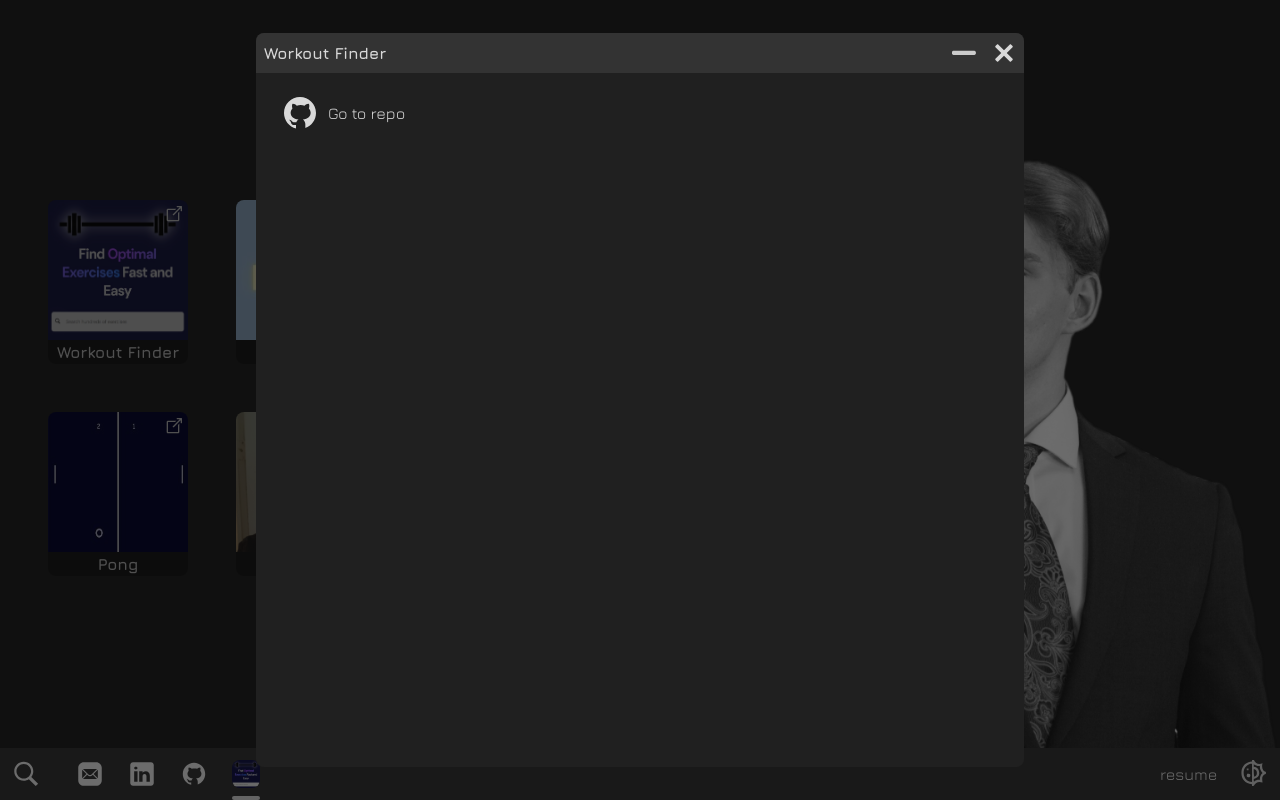
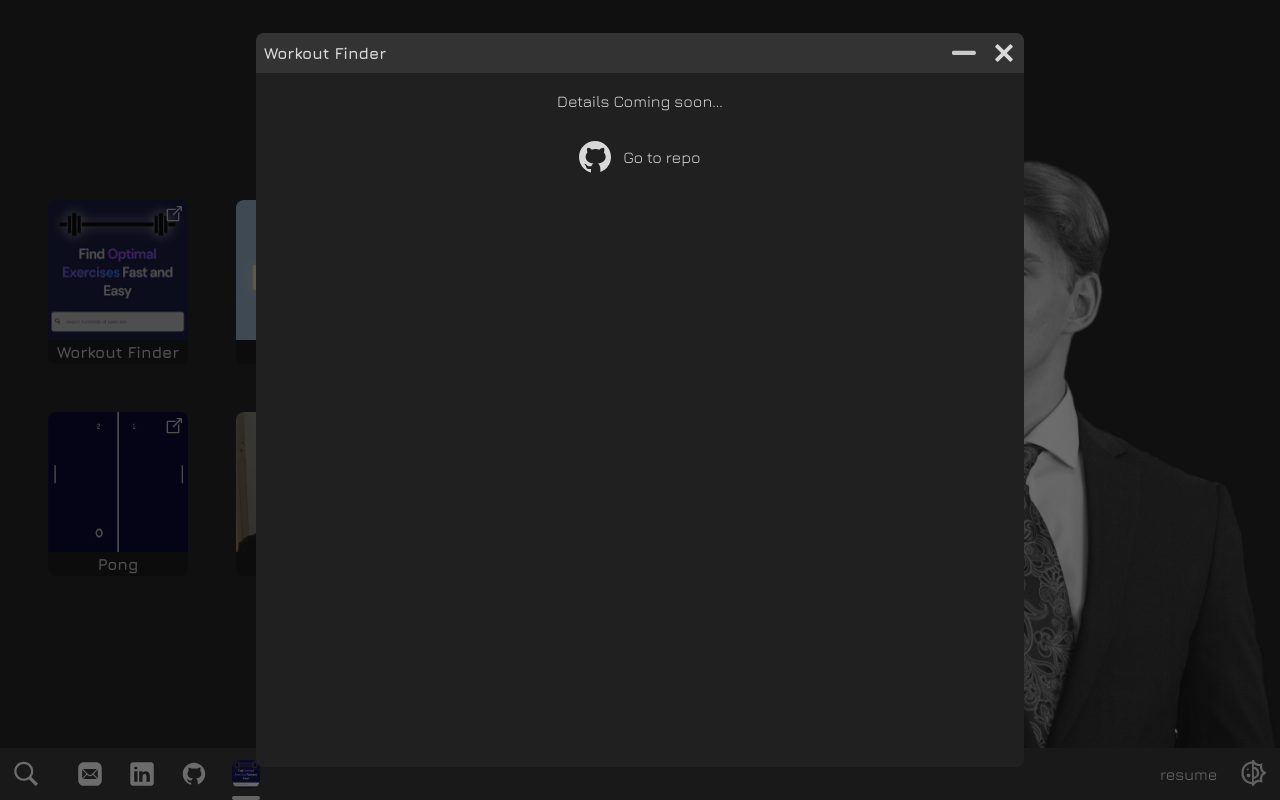
Before and after one commit to samdeitz/personal-portfolio, a React (Vite) app: page / in a window 1280 px wide. Both pictures are taken after a click on the element "Workout Finder". Built offline with nearby package versions, Linux system fonts and the light colour scheme.

Commit message:
coming soon app descriptions

```diff
--- a/src/components/desktop/AppElement.jsx
+++ b/src/components/desktop/AppElement.jsx
@@ -10,8 +10,8 @@ const AppElement = ({ element, currentApp, images }) => {
     switch (element.type) {
         case "RepoLink":
             return (
-                <a className="self-start center" href={currentApp.repoLink} target="_blank">
-                    <HBox className="items-center gap-2 hover-over m-4 p-1 pl-2 pr-3 rounded-lg cursor-pointer">
+                <a className="self-center" href={currentApp.repoLink} target="_blank">
+                    <HBox className="items-center gap-2 hover-over p-1 pr-2 rounded-lg cursor-pointer">
                             <img className="w-10" src={isDark ? githubWhite : githubBlack} />
                             <h1 className="h-fit">Go to repo</h1>
                     </HBox>
@@ -24,7 +24,7 @@ const AppElement = ({ element, currentApp, images }) => {
 
         case "Paragraph":
             return (
-                <p className="m-4 w-10/12">
+                <p className="p-4">
                     {element.text}
                 </p>
             );
--- a/src/components/desktop/AppLayout.jsx
+++ b/src/components/desktop/AppLayout.jsx
@@ -1,30 +1,82 @@
-// <a className="self-start center" href={currentApp.repoLink} target="_blank">
-//                                         <HBox className="items-center gap-2 hover-over p-1 pl-2 pr-3 rounded-lg cursor-pointer">
-//                                                 <img className="w-10" src={isDark ? githubWhite : githubBlack} />
-//                                                 <h1 className="h-fit">Go to repo</h1>
-//                                         </HBox>
-//                                     </a>
 const workoutFinderApp = [
     {
+        type: "Paragraph",
+        text: "Details Coming soon..."
+    },
+    {
         type: "RepoLink"
+    },
+];
+const rushHourApp = [
+    {
+        type: "Paragraph",
+        text: "Details Coming soon..."
+    },
+    {
+        type: "RepoLink"
+    },
+];
+const dungeonEscapeApp = [
+    {
+        type: "Paragraph",
+        text: "Details Coming soon..."
+    },
+    {
+        type: "RepoLink"
+    },
+];
+const loadingIconApp = [
+    {
+        type: "Paragraph",
+        text: "Details Coming soon..."
+    },
+    {
+        type: "RepoLink"
+    },
+];
+const snakeApp = [
+    {
+        type: "Paragraph",
+        text: "Details Coming soon..."
+    },
+    {
+        type: "RepoLink"
+    },
+];
+const pongApp = [
+    {
+        type: "Paragraph",
+        text: "Details Coming soon..."
+    },
+    {
+        type: "RepoLink"
+    },
+];
+const aboutMeApp = [
+    // {
+    //     type: "HeaderImage"
+    // },
+    // {
+    //     type: "Paragraph",
+    //     text: "Lorem Ipsum is simply dummy text of the printing and typesetting industry. Lorem Ipsum has been the industry's standard dummy text ever since the 1500s, when an unknown printer took a galley of type and scrambled it to make a type specimen book. "
+    // }
+    {
+        type: "Paragraph",
+        text: "Details Coming soon..."
     }
 ];
-const rushHourApp = [];
-const dungeonEscapeApp = [];
-const loadingIconApp = [];
-const snakeApp = [];
-const pongApp = [];
-const aboutMeApp = [
-    {
-        type: "HeaderImage"
-    },
+const previousWorkApp = [
     {
         type: "Paragraph",
-        text: "Lorem Ipsum is simply dummy text of the printing and typesetting industry. Lorem Ipsum has been the industry's standard dummy text ever since the 1500s, when an unknown printer took a galley of type and scrambled it to make a type specimen book. "
+        text: "Details Coming soon..."
     }
 ];
-const previousWorkApp = [];
-const websiteImagesApp = [];
+const websiteImagesApp = [
+    {
+        type: "Paragraph",
+        text: "Details Coming soon..."
+    }
+];
 
 
 export const appLayouts = {
```
